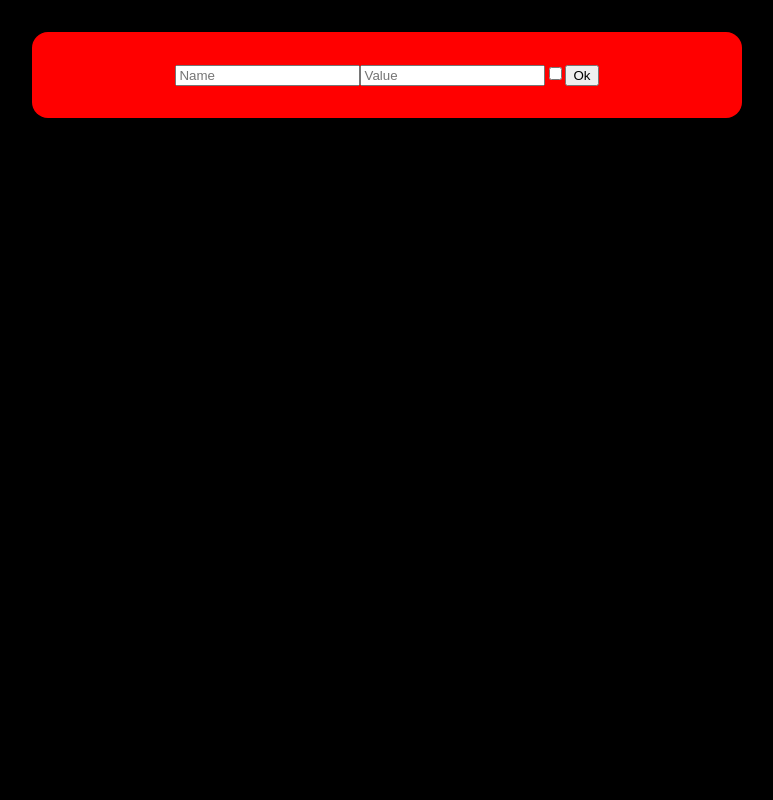
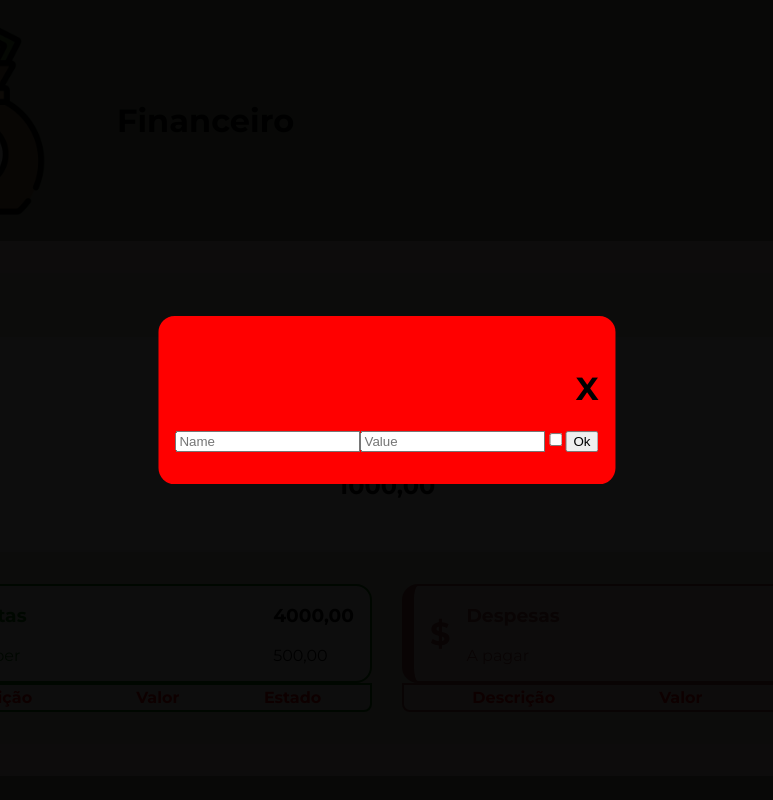
Before and after one commit to pedroquintao/financeiro, a React (Create React App) app: page /new-control in a window 1280 px wide. Shown: the top 800 px of the page, without its empty margins (253-1026 px from the left). Built offline with nearby package versions, Linux system fonts and the light colour scheme.

Commit message:
Continuando com modal

```diff
--- a/src/components/Modal/Modal.jsx
+++ b/src/components/Modal/Modal.jsx
@@ -5,27 +5,41 @@ import { Row, Col, Container } from "react-grid-system";
 const StyledBackground = styled.div`
     position: fixed;
     z-index: 2;
-    justify-content: center;
     top: 0;
+    left: 0;
     height: 100vh;
     width: 100vw;
-    background-color: rgba(0, 0, 0, 1);
+    background-color: rgba(0, 0, 0, 0.95);
+`
+
+const StyledCard = styled.div`
+    position: fixed;
+    z-index: 3;
+    top: 50%;
+    left: 50%;
+    transform: translate(-50%, -50%);
 `
 
 const Modal = ( { children, backgroundColor } ) => {
     return (
-        <StyledBackground>
-            <Container align='center'>
-                <Col align='center' lg={8} md={6} sm={2} >
-
-                        <Card backgroundColor={backgroundColor}>
-                            { children }
-                        </Card>
-
-                </Col>
-
+        <>
+            <Container>
+                <StyledCard>
+                    <Card backgroundColor={backgroundColor}>
+                        <Col>
+                            <Row align="center" justify="end">
+                                <h1>X</h1>
+                            </Row>
+                            <Row>
+                                { children }
+                            </Row>
+                        </Col>
+                    </Card>
+                </StyledCard>
             </Container>
-        </StyledBackground>
+            <StyledBackground>
+            </StyledBackground>
+        </>
     )
 }
 
--- a/src/pages/NewControl.jsx
+++ b/src/pages/NewControl.jsx
@@ -23,11 +23,7 @@ const NewControl = () => {
                 <Row justify="center" align="start">
                     <Balance />
                 </Row>
-                <Row justify="center">
-                    <Modal backgroundColor="#F00">
-                        <InputsTest />
-                    </Modal>
-                </Row>
+
             </Card>
             <Row>
                 <Col>
@@ -40,6 +36,9 @@ const NewControl = () => {
                 </Col>
             </Row>
         </Card>
+        <Modal backgroundColor="#F00">
+            <InputsTest />
+        </Modal>
     </Container>
     )
 }
```
